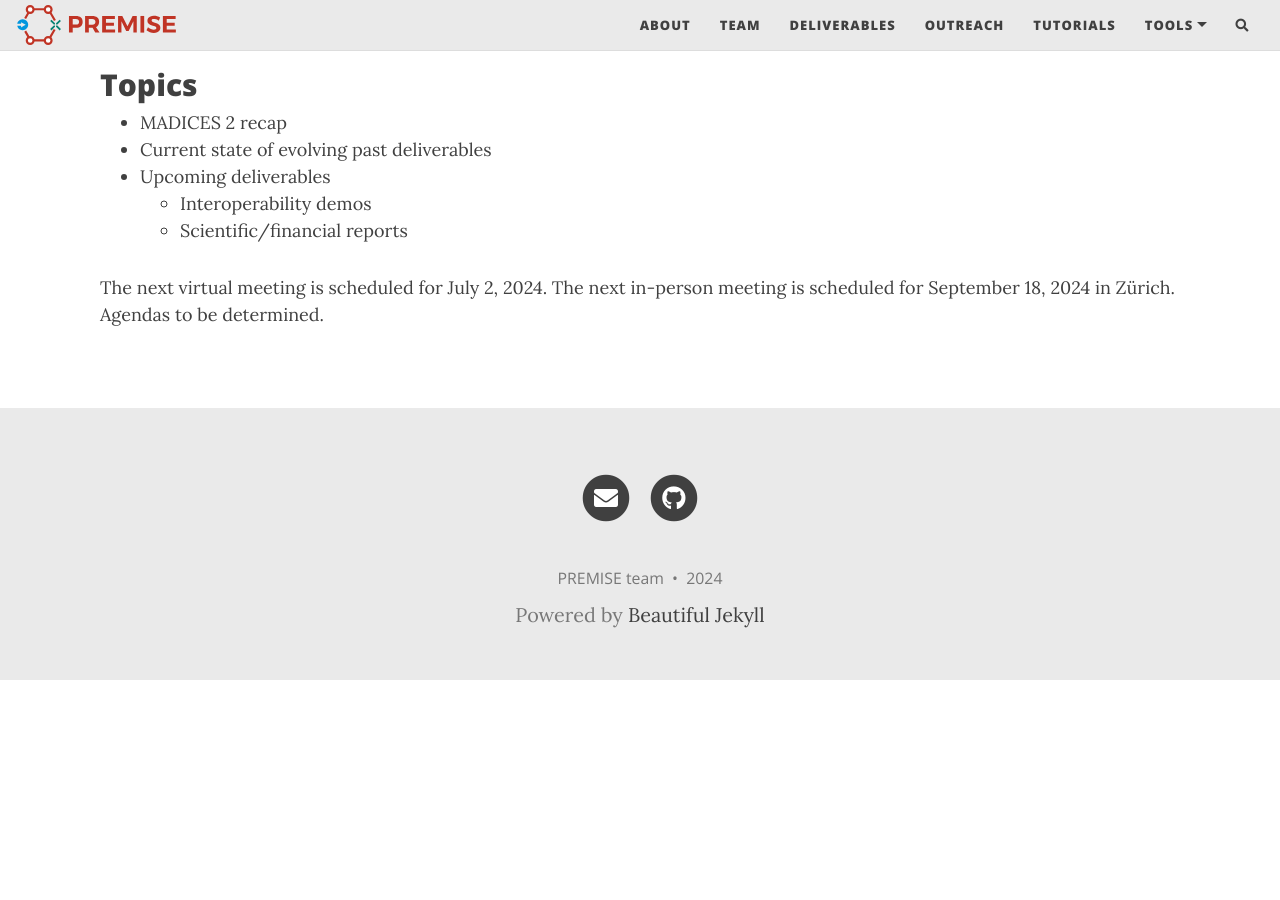
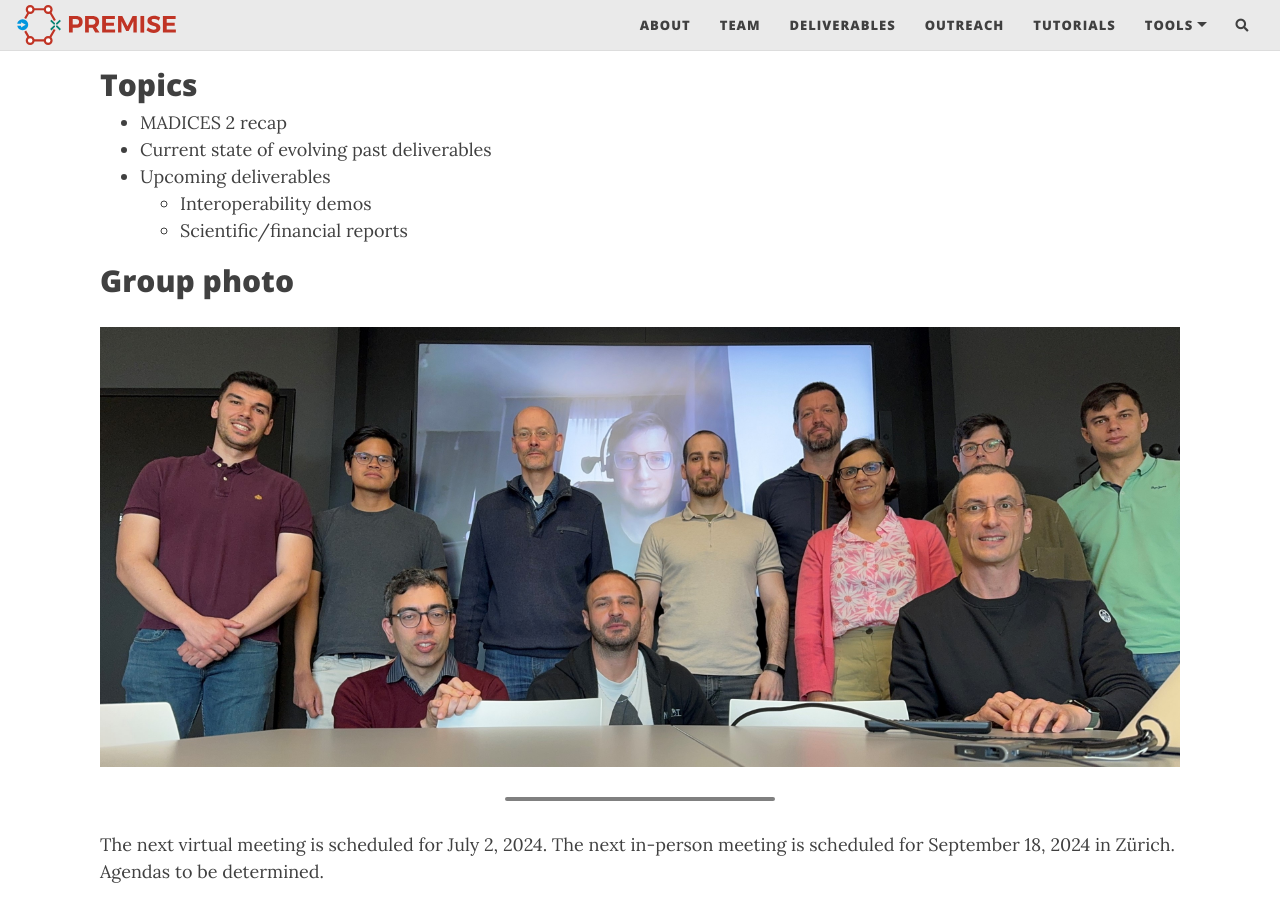
Before and after one commit to ord-premise/ord-premise.github.io, a Jekyll site: the page built from _posts/2024-04-29-fourth-in-person-meeting.md, in a window 1280 px wide and 900 px high, scrolled down 577 px. Built offline with Jekyll 4.4.1, drawn with Linux system fonts in a browser that asks for light colours; nearby versions of some CDN libraries; comment, search, counter and statistics services are not loaded; before the commit the page ends 1257 px from its top, so only the background shows below that.

Commit message:
Add group picture

```diff
--- a/_posts/2024-04-29-fourth-in-person-meeting.md
+++ b/_posts/2024-04-29-fourth-in-person-meeting.md
@@ -17,4 +17,10 @@ The fourth PREMISE in-person meeting took place in Zürich at the ETHz Oerlikon
   - Interoperability demos
   - Scientific/financial reports
 
+## Group photo
+
+![Group Photo](/assets/img/team/group_pic.jpg)
+
+---
+
 The next virtual meeting is scheduled for July 2, 2024. The next in-person meeting is scheduled for September 18, 2024 in Zürich. Agendas to be determined.
```
Also changed, not shown: assets/img/team/group_pic.jpg (added).
